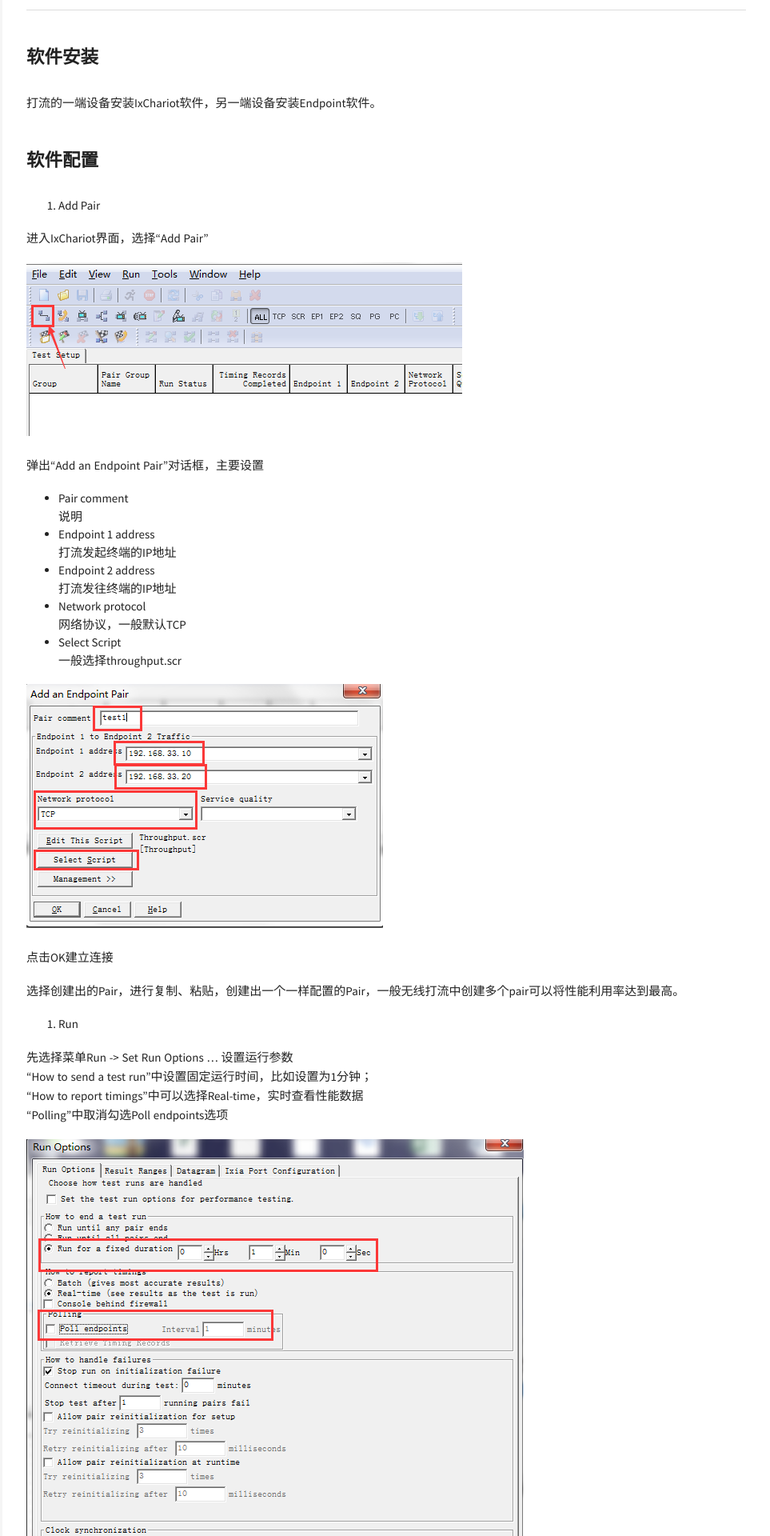
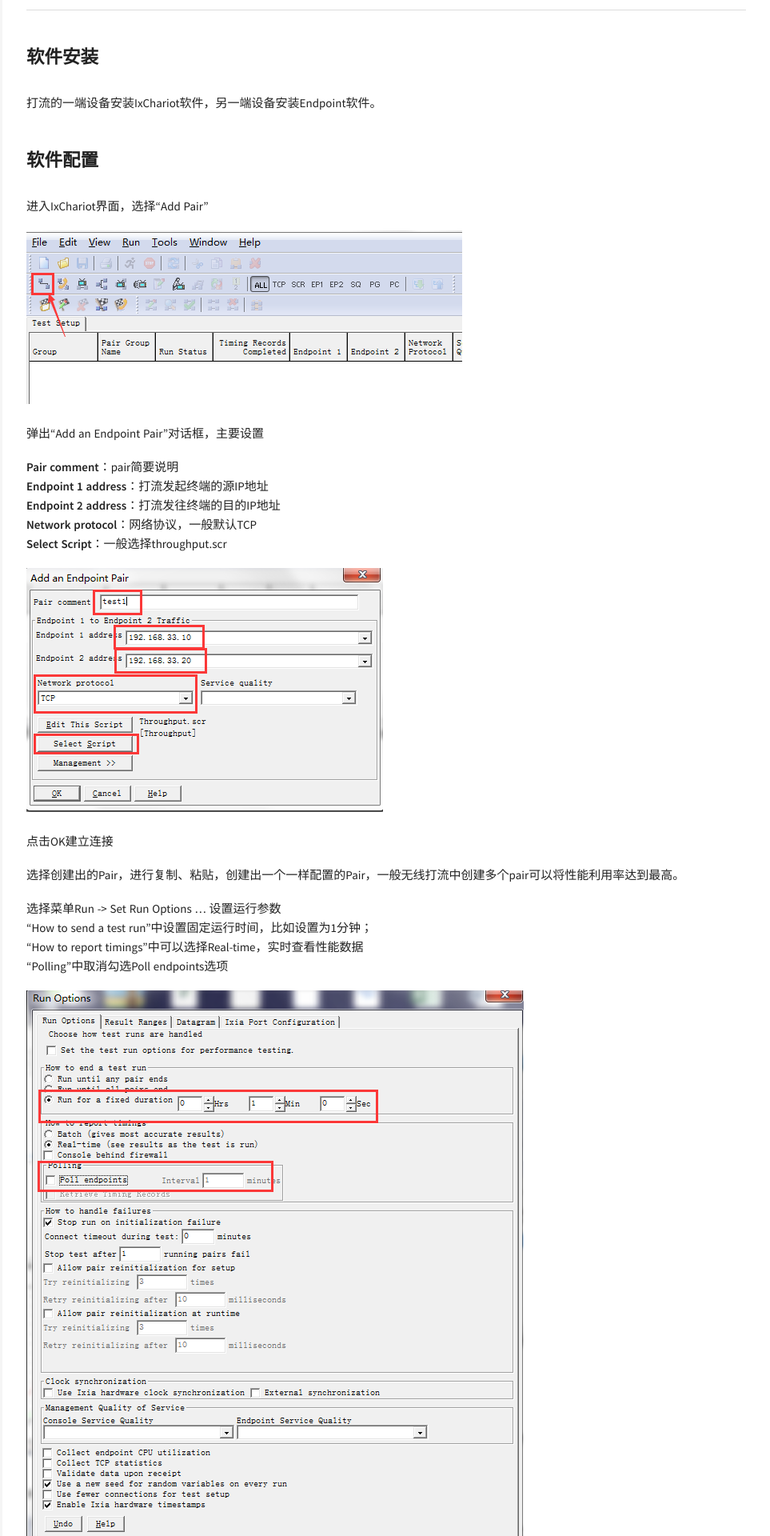
Before and after one commit to iptraveller/iptraveller.github.com, a Jekyll site: the page built from _posts/2017-01-04-ixchariot.md, in a window 1280 px wide. Shown: the part 332-2252 px from the top of the page at 80% size, without its empty margins (317-1280 px from the left). Built offline with Jekyll 4.4.1, drawn with Linux system fonts in a browser that asks for light colours; comment, search, counter and statistics services are not loaded; some of the changed text lies outside the part shown.

Commit message:
Add ixchariot usage

```diff
--- a/_posts/2017-01-04-ixchariot.md
+++ b/_posts/2017-01-04-ixchariot.md
@@ -14,23 +14,17 @@
 
 ### 软件配置
 
-1. Add Pair
-
 进入IxChariot界面，选择“Add Pair”
 
 ![ixchariot1](/img/ixchariot-1.png)
 
 弹出“Add an Endpoint Pair”对话框，主要设置
-* Pair comment
-说明
-* Endpoint 1 address
-打流发起终端的IP地址
-* Endpoint 2 address
-打流发往终端的IP地址
-* Network protocol
-网络协议，一般默认TCP
-* Select Script
-一般选择throughput.scr
+
+**Pair comment**：pair简要说明
+**Endpoint 1 address**：打流发起终端的源IP地址
+**Endpoint 2 address**：打流发往终端的目的IP地址
+**Network protocol**：网络协议，一般默认TCP
+**Select Script**：一般选择throughput.scr
 
 ![ixchariot2](/img/ixchariot-2.png)
 
@@ -38,9 +32,7 @@
 
 选择创建出的Pair，进行复制、粘贴，创建出一个一样配置的Pair，一般无线打流中创建多个pair可以将性能利用率达到最高。
 
-2. Run
-
-先选择菜单Run -> Set Run Options ... 设置运行参数
+选择菜单Run -> Set Run Options ... 设置运行参数
 “How to send a test run”中设置固定运行时间，比如设置为1分钟；
 “How to report timings”中可以选择Real-time，实时查看性能数据
 “Polling”中取消勾选Poll endpoints选项
```
Also changed, not shown: other parts of _posts/2017-01-04-ixchariot.md (+4 -12 lines).
